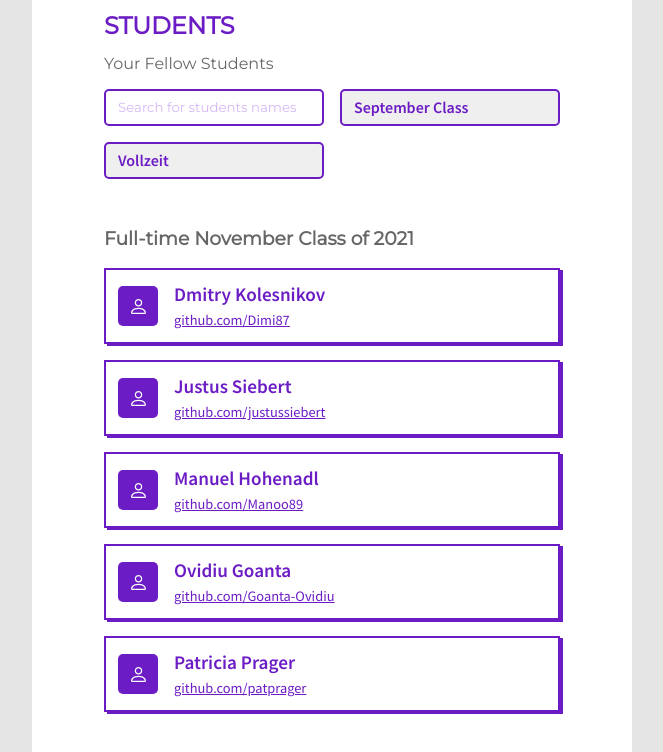
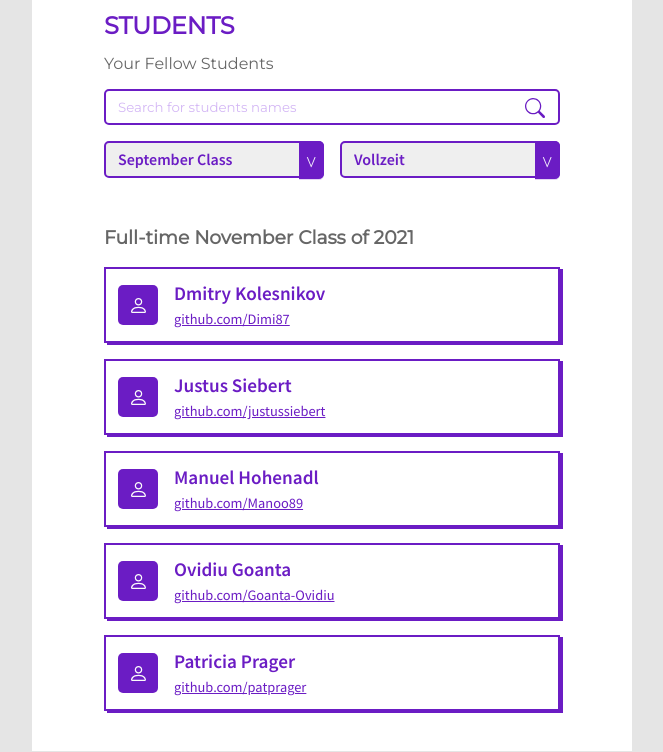
Before and after one commit to kiraGit67/figma-student-hub-design, a plain HTML site: page index.html in a window 1280 px wide. Shown: the part 128-880 px from the top of the page, without its empty margins (308-971 px from the left). Drawn offline with Linux system fonts and the light colour scheme.

Commit message:
added divs with select-wrapper-class around the selects

```diff
--- a/index.html
+++ b/index.html
@@ -29,7 +29,15 @@
         <h2>Students</h2>
         <p>Your Fellow Students</p>
         <form action="">
+            <div class="input-wrapper">
                 <input type="search" name="suche" id="suche" placeholder="Search for students names">
+                <svg viewBox="0 0 16 16" xmlns="http://www.w3.org/2000/svg">
+                    <path
+                        d="M11.742 10.344C12.7103 9.02268 13.144 7.38448 12.9563 5.75714C12.7687 4.1298 11.9735 2.63333 10.7298 1.56712C9.48616 0.500915 7.88579 -0.0564028 6.24888 0.0066704C4.61197 0.0697435 3.05923 0.748556 1.90131 1.9073C0.743395 3.06605 0.0656939 4.61927 0.00379204 6.25623C-0.0581098 7.89318 0.500353 9.49315 1.56745 10.736C2.63455 11.9789 4.13159 12.7731 5.75906 12.9596C7.38654 13.1461 9.02443 12.7112 10.345 11.742H10.344C10.374 11.782 10.406 11.82 10.442 11.857L14.292 15.707C14.4796 15.8946 14.7339 16.0001 14.9992 16.0002C15.2645 16.0003 15.5189 15.895 15.7065 15.7075C15.8942 15.52 15.9997 15.2656 15.9997 15.0003C15.9998 14.7351 15.8946 14.4806 15.707 14.293L11.857 10.443C11.8213 10.4068 11.7828 10.3734 11.742 10.343V10.344ZM12 6.49999C12 7.22226 11.8578 7.93746 11.5814 8.60475C11.305 9.27204 10.8999 9.87836 10.3891 10.3891C9.87841 10.8998 9.27209 11.3049 8.6048 11.5813C7.93751 11.8577 7.22231 12 6.50004 12C5.77777 12 5.06258 11.8577 4.39529 11.5813C3.72799 11.3049 3.12168 10.8998 2.61096 10.3891C2.10023 9.87836 1.69511 9.27204 1.41871 8.60475C1.14231 7.93746 1.00004 7.22226 1.00004 6.49999C1.00004 5.0413 1.57951 3.64236 2.61096 2.61091C3.64241 1.57946 5.04135 0.999994 6.50004 0.999994C7.95873 0.999994 9.35768 1.57946 10.3891 2.61091C11.4206 3.64236 12 5.0413 12 6.49999V6.49999Z"
+                        fill="#6A1CC3" />
+                </svg>
+            </div>
+            <div class="select-wrapper">
                 <select name="class" id="class">
                     <option value="09-21">September Class</option>
                     <option value="10-21">Oktober Class</option>
@@ -38,10 +46,13 @@
                     <option value="01-22">Januar Class 2022</option>
                     <option value="02-22">Februar Class 2022</option>
                 </select>
+            </div>
+            <div class="select-wrapper">
                 <select name="time-model" id="time-model">
                     <option value="fulltime">Vollzeit</option>
                     <option value="parttime">Teilzeit</option>
                 </select>
+            </div>
         </form>
         <h3>Full-time November Class of 2021</h3>
         <ul class="student-list">
```
Lines whose indentation alone changed are shown as unchanged.
